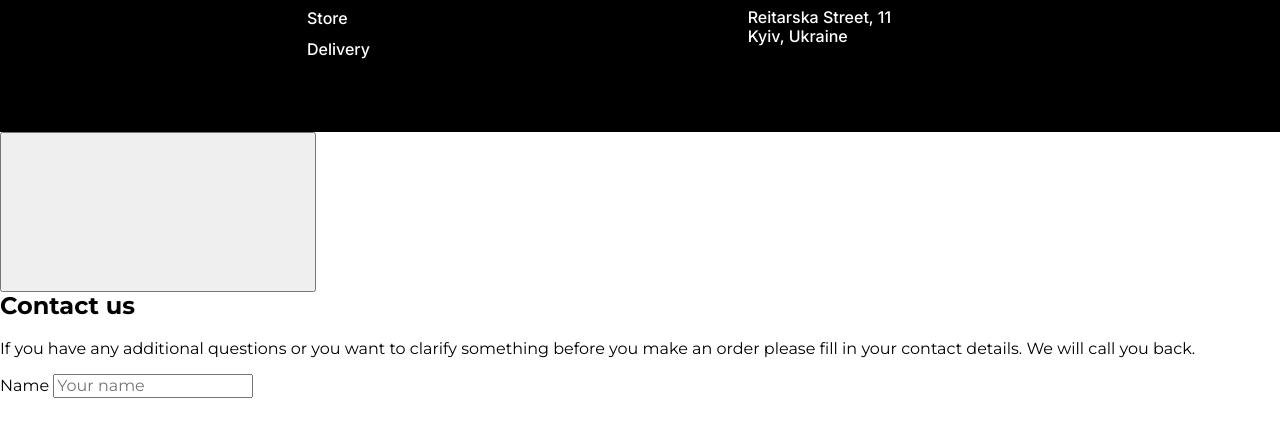
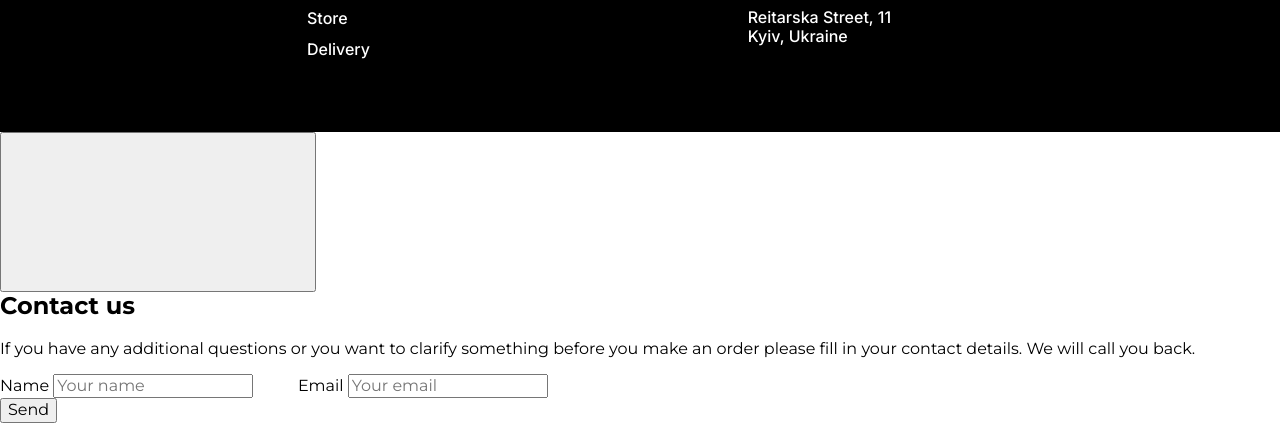
Before and after one commit to Maksym82/Anemone, a plain HTML site: page index.html in a window 1280 px wide. Shown: the part 4376-4799 px from the top of the page. Before the commit the page ends 4774 px from the top, so only its background shows below. Drawn offline with nearby package versions, Linux system fonts and the light colour scheme; a script that the page names is missing.

Commit message:
Update modal-order

```diff
--- a/index.html
+++ b/index.html
@@ -407,7 +407,8 @@
           call you back.
         </p>
         <form class="modal-form">
-          <label class="modal-form__label" for="user-name">Name</label>
+          <label class="modal-form__label" for="user-name"
+            >Name
             <input
               class="modal-form__input"
               type="text"
@@ -423,9 +424,35 @@
             <svg class="modal-icon__invalid" width="16" height="16">
               <use href="./images/icons.svg#icon-invalid-icon"></use>
             </svg>
+          </label>
+          <label class="modal-form__label" for="user-email"
+            >Email
+            <input
+              class="modal-form__input"
+              type="email"
+              id="user-email"
+              name="mail"
+              placeholder="Your email"
+              required
+            />
+            <svg class="modal-icon__valid" width="16" height="16">
+              <use href="./images/icons.svg#icon-valid-icon"></use>
+            </svg>
+            <svg class="modal-icon__invalid" width="16" height="16">
+              <use href="./images/icons.svg#icon-invalid-icon"></use>
+            </svg>
+          </label>
         </form>
+        <button
+          class="modal-form__button"
+          type="submit"
+          data-modal-order-submit
+        >
+          Send
+        </button>
       </div>
     </div>
+
     <script src="./js/mobile-menu.js"></script>
   </body>
 </html>
--- a/js/modal-order.js
+++ b/js/modal-order.js
@@ -3,7 +3,7 @@
     openBuyModalBtns: document.querySelectorAll('[data-modal-open-buy]'),
     closeBuyModalBtn: document.querySelector('[data-modal-close-buy]'),
     closeModalThankBtn: document.querySelector('[data-modal-close-thankyou]'),
-    submitBuyBtn: document.querySelector('[data-hero-button-buy-submit]'),
+    submitBuyBtn: document.querySelector('[data-modal-order-submit]'),
     buyModal: document.querySelector('[data-modal-buy]'),
     thankModal: document.querySelector('[data-top-sellers-thankyou]'),
   };
```
Also changed, not shown: images/invalid-icon.svg (deleted), images/valid-icon.svg (deleted). Lines whose indentation alone changed are shown as unchanged.
